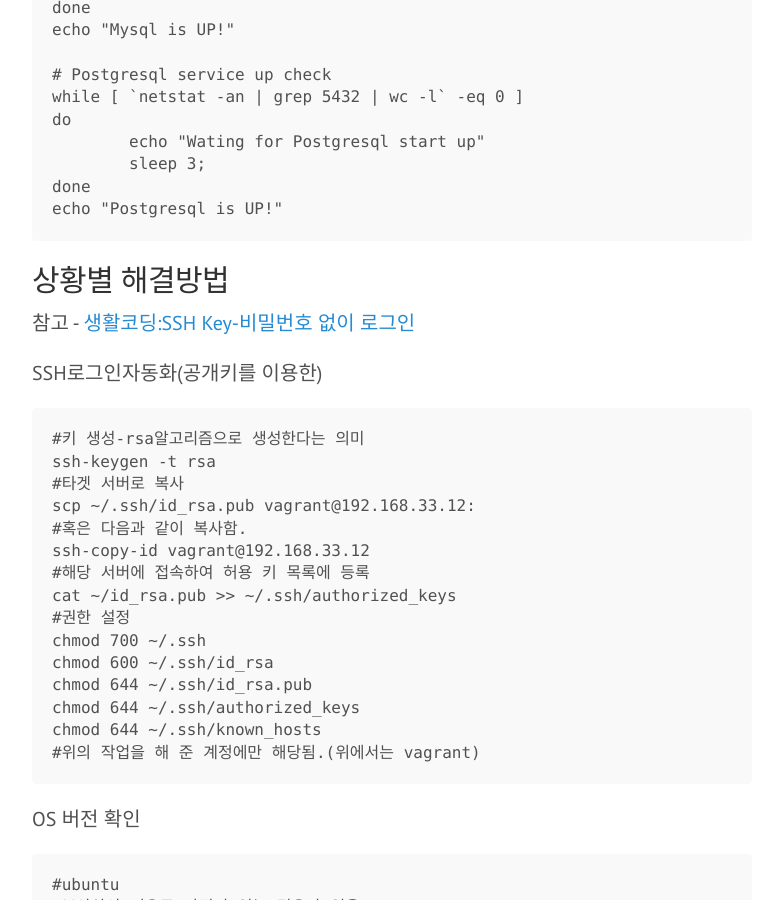
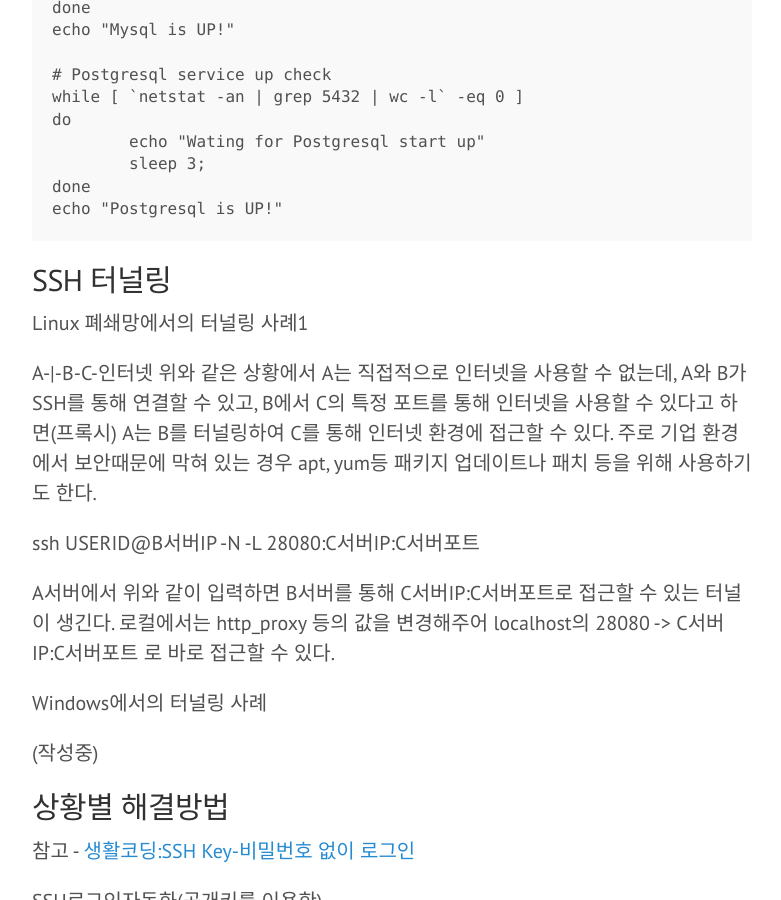
Before and after one commit to skaqud/skaqud.github.com, a Jekyll site: the page built from _posts/2016-07-24-Reusable-Commands-List.markdown, in a window 1280 px wide and 900 px high, scrolled down 1658 px. Shown: the whole window, without its empty margins (248-1029 px from the left). Built offline with Jekyll 4.4.1, drawn with Linux system fonts in a browser that asks for light colours.

Commit message:
update posts

```diff
--- a/_posts/2016-07-24-Reusable-Commands-List.markdown
+++ b/_posts/2016-07-24-Reusable-Commands-List.markdown
@@ -68,6 +68,22 @@ xargs는 표준 입력을 통해 명령 줄을 만들고 실행함. 너무 긴
             sleep 3;
     done
     echo "Postgresql is UP!"
+
+## SSH 터널링
+
+Linux 폐쇄망에서의 터널링 사례1
+
+A-|-B-C-인터넷
+위와 같은 상황에서 A는 직접적으로 인터넷을 사용할 수 없는데, A와 B가 SSH를 통해 연결할 수 있고, B에서 C의 특정 포트를 통해 인터넷을 사용할 수 있다고 하면(프록시) A는 B를 터널링하여 C를 통해 인터넷 환경에 접근할 수 있다. 주로 기업 환경에서 보안때문에 막혀 있는 경우 apt, yum등 패키지 업데이트나 패치 등을 위해 사용하기도 한다.
+
+ssh USERID@B서버IP -N -L 28080:C서버IP:C서버포트
+
+A서버에서 위와 같이 입력하면 B서버를 통해 C서버IP:C서버포트로 접근할 수 있는 터널이 생긴다. 로컬에서는 http_proxy 등의 값을 변경해주어 localhost의 28080 -> C서버IP:C서버포트 로 바로 접근할 수 있다.
+
+Windows에서의 터널링 사례
+
+(작성중)
+
 
 
 ## 상황별 해결방법
--- a/_posts/2016-08-22-Build-Docker-Container.markdown
+++ b/_posts/2016-08-22-Build-Docker-Container.markdown
@@ -25,7 +25,7 @@ tags:
 
     FROM ubuntu:14.04
 
-    daum의 repository를 사용하지 않을 경우, 중간에 apt-get을 통한 설치가 끊김.
+    #daum의 repository를 사용하지 않을 경우, 중간에 apt-get을 통한 설치가 끊김.
     RUN echo "deb http://ftp.daumkakao.com/ubuntu trusty main universe" > /etc/apt/sources.list
     #RUN echo "deb http://archive.ubuntu.com/ubuntu trusty main universe" > /etc/apt/sources.list
 
@@ -51,6 +51,6 @@ tags:
 
     docker build -t ska/tomcat:0.1 .
 
-실행은 다음과 같이
+실행은 다음과 같이 할 수 있음.
 
     docker run -d --name skat -p 8080:8080 ska/tomcat:0.1
```
